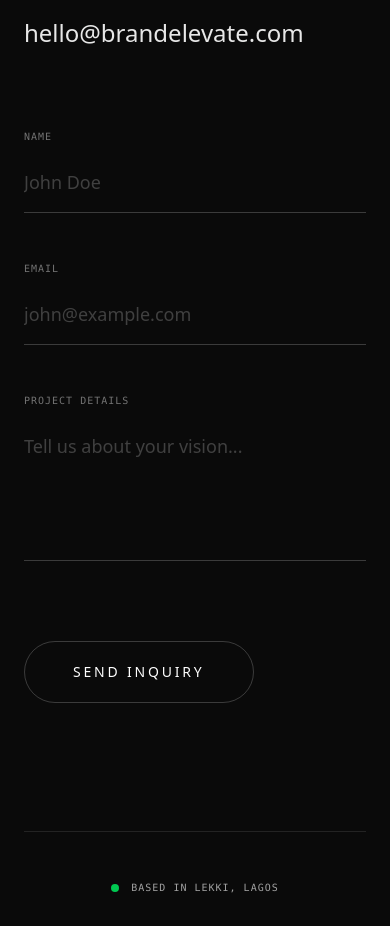
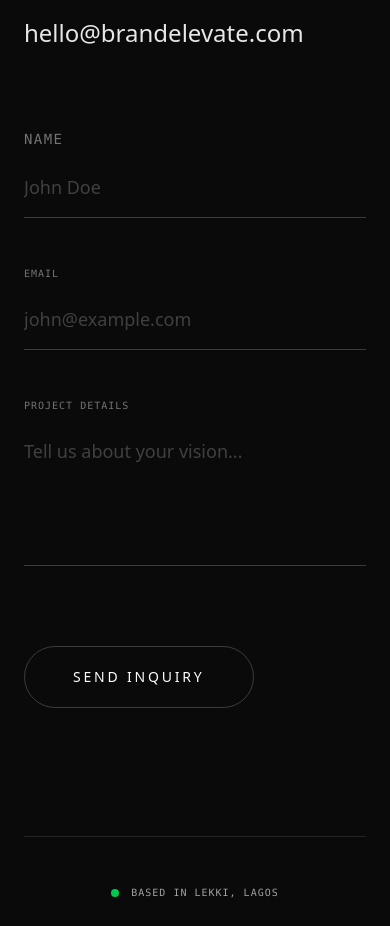
Before and after one commit to VectorGits/BrandElevate, a React (Vite) app: page / in a window 390 px wide. Shown: the part 10400-11326 px from the top of the page. Built offline with nearby package versions, Linux system fonts and the light colour scheme.

Commit message:
Modified header styling

```diff
--- a/src/components/ContactFooterSection.tsx
+++ b/src/components/ContactFooterSection.tsx
@@ -27,7 +27,7 @@ const ContactFooterSection = () => {
           <div className="flex flex-col">
             <form className="flex flex-col gap-12" onSubmit={(e) => e.preventDefault()}>
               <div className="flex flex-col gap-2 group">
-                <label className="text-[10px] font-mono text-neutral-500 uppercase tracking-widest">Name</label>
+                <label className="text-sm md:text-base font-mono text-neutral-500 uppercase tracking-widest">Name</label>
                 <input
                   type="text"
                   placeholder="John Doe"
```
